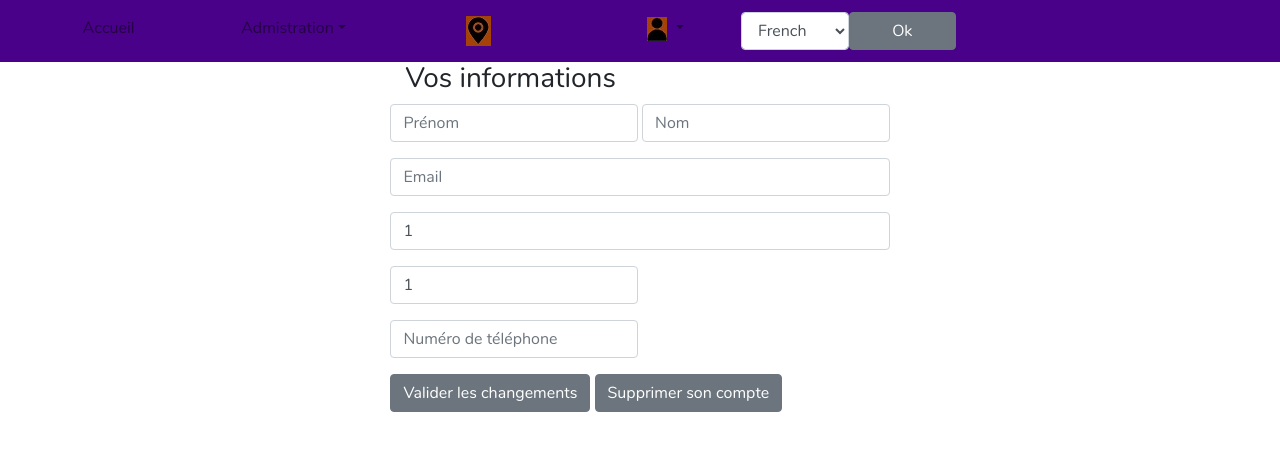
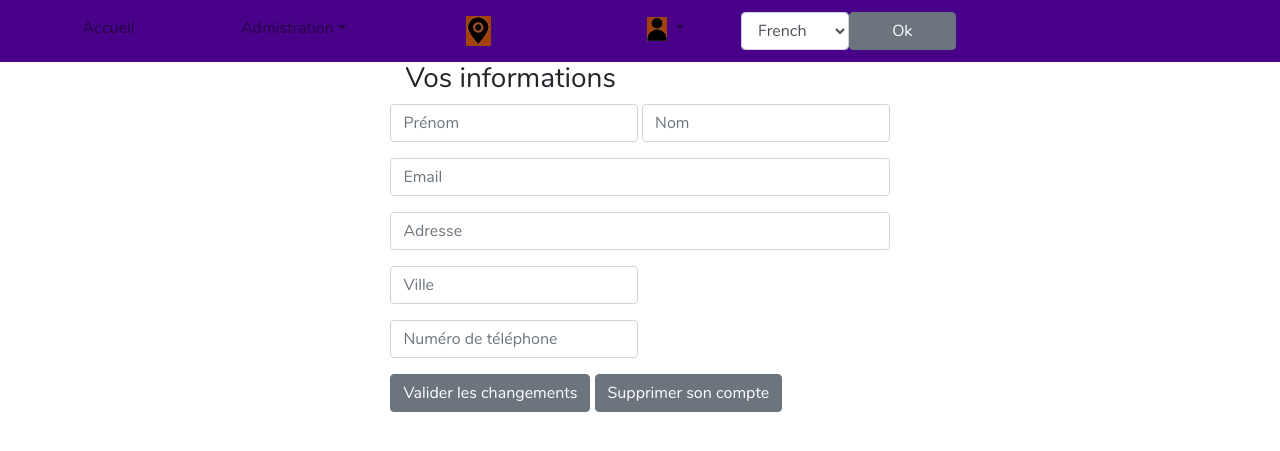
Before and after one commit to Kilgob/Projet_annuel_2020_home_services, a PHP site: page /user_profil.php in a window 1280 px wide. Shown: the top 451 px of the page. Run offline with PHP 8.4, Linux system fonts and the light colour scheme; the visitor is signed in with stand-in values (Sample User, id 1); data that the repository does not hold is empty.

Commit message:
V5
correction de bug

```diff
--- a/add_prestataire.php
+++ b/add_prestataire.php
@@ -1,5 +1,5 @@
 <?php
-include_once("./lang.php");
+
     include 'header.php';
     include 'config.php';
     // SELECT nom,prenom,addrmail,notel FROM tabusers WHERE nmuser = ?
--- a/contact.php
+++ b/contact.php
@@ -1,5 +1,4 @@
 <?php
-include_once("./lang.php");
   include('header.php');
 ?>
 
--- a/prestataire.php
+++ b/prestataire.php
@@ -1,5 +1,5 @@
 <?php
-   include_once("./lang.php");
+
     include 'header.php';
     include 'config.php';
 
--- a/prestataire_agence_verif.php
+++ b/prestataire_agence_verif.php
@@ -1,6 +1,7 @@
 <?php
+
+session_start();
 include_once("./lang.php");
-session_start();
 include 'config.php';
 
 $context = stream_context_create(array(
--- a/user_profil.php
+++ b/user_profil.php
@@ -1,5 +1,5 @@
 <?php
-  include_once("./lang.php");
+
 include 'header.php';
 include 'config.php';
     // SELECT nom,prenom,addrmail,notel FROM tabusers WHERE nmuser = ?
@@ -32,12 +32,12 @@ include 'config.php';
                                     <input type='text' class="form-control" placeholder="<?= t("Email") ?>" aria-label="email" aria-describedby="basic-addon1" value="<?php echo $user_compl['data'][0]['mail']; ?>" size="30" name="addrmail" />
                                 </div>
 
-                                <div id="user_profil_address_and_num_div" class="form-group">
-                                    <input id="user_profil_address_input" type="text" class="form-control" placeholder="<?= t("Adresse") ?>" aria-label="address" aria-describedby="basic-addon1" value="<?php echo $_SESSION['adresse']; ?>" name="nom_rue" />
+                               <div id="user_profil_address_and_num_div" class="form-group">
+                                    <input id="user_profil_address_input" type="text" class="form-control" placeholder="<?= t("Adresse") ?>" aria-label="address" aria-describedby="basic-addon1" value="<?php echo $user_compl['data'][0]['adresse']; ?>" name="name_rue" />
                                 </div>
 
                                 <div class="form-group">
-                                    <input type="text" class="form-control input_247px" placeholder="<?= t("Ville") ?>" aria-label="town" aria-describedby="basic-addon1" value="<?php echo $_SESSION['ville']; ?>" name="lbville" />
+                                    <input type="text" class="form-control input_247px" placeholder="<?= t("Ville") ?>" aria-label="town" aria-describedby="basic-addon1" value="<?php echo $user_compl['data'][0]['ville']; ?>" name="lbcity" />
                                 </div>
 
                                 <div class="form-group">
```
